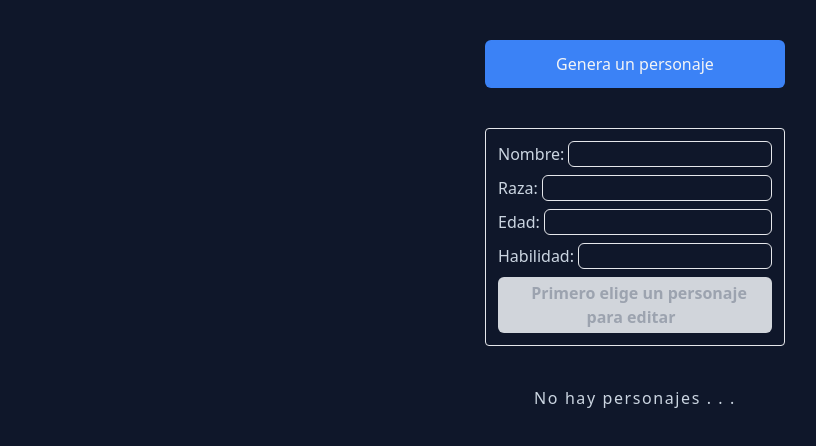
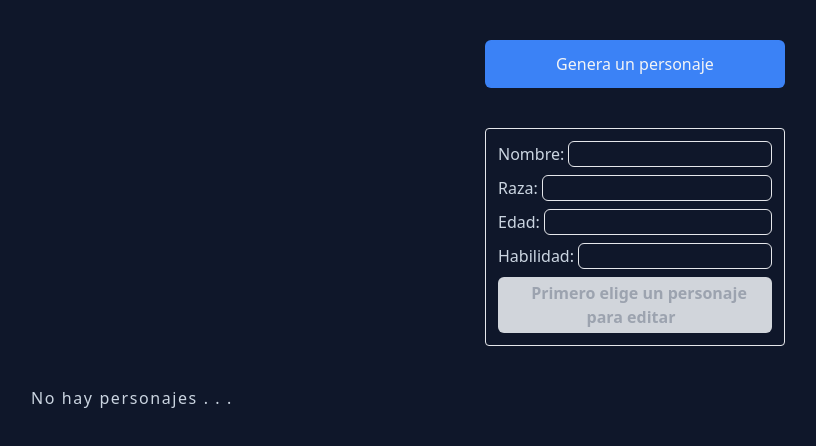
Before and after one commit to GiampieroFC/prueba-tecnica-nimbel, a React (Vite) app: page / in a window 1280 px wide. Shown: the top 446 px of the page, without its empty margins (5-821 px from the left). Built offline with nearby package versions, Linux system fonts and the light colour scheme.

Commit message:
style: resize cards

```diff
--- a/src/App.tsx
+++ b/src/App.tsx
@@ -73,13 +73,17 @@
   };
 
   return (
-    <div className='flex flex-col gap-10 py-10 px-3 items-center'>
+    <div className='flex flex-col gap-10 py-10 px-7'>
 
-      <button className='bg-blue-500 p-3 w-[300px]' onClick={addPersonaje}>Genera un personaje</button>
+      <div className='flex flex-col items-center gap-10'>
 
-      <Form {...formProps} />
+        <button className='bg-blue-500 p-3 w-[300px]' onClick={addPersonaje}>Genera un personaje</button>
 
-      <div className='flex flex-row flex-wrap justify-center gap-4'>
+        <Form {...formProps} />
+
+      </div>
+
+      <div className='flex flex-row flex-wrap justify-start gap-4'>
         {
           !personajes.length
             ? <span className='tracking-widest font-light'>No hay personajes . . . </span>
@@ -103,8 +107,6 @@
               />))
         }
       </div>
-
-
     </div >
   );
 }
```
